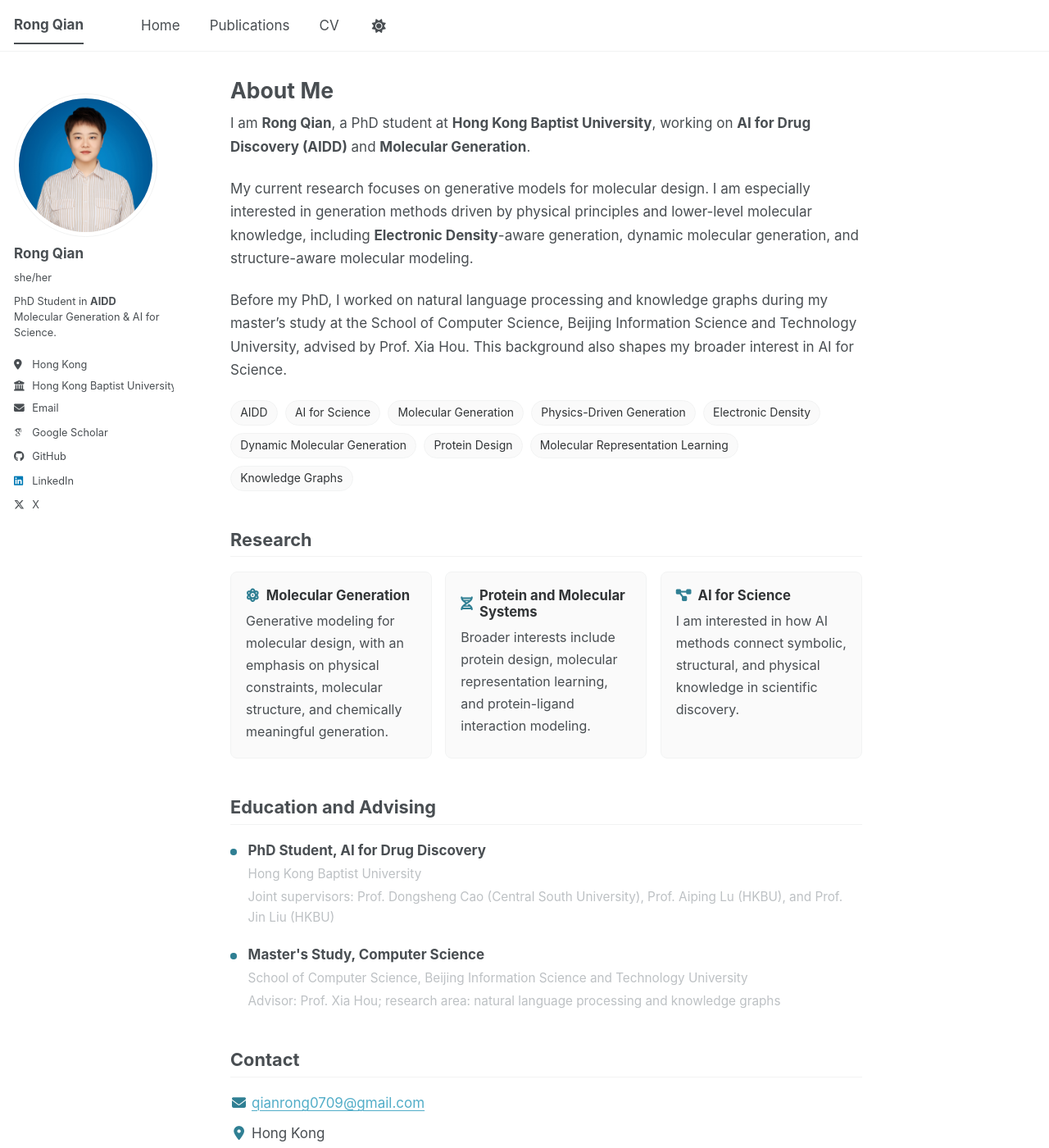
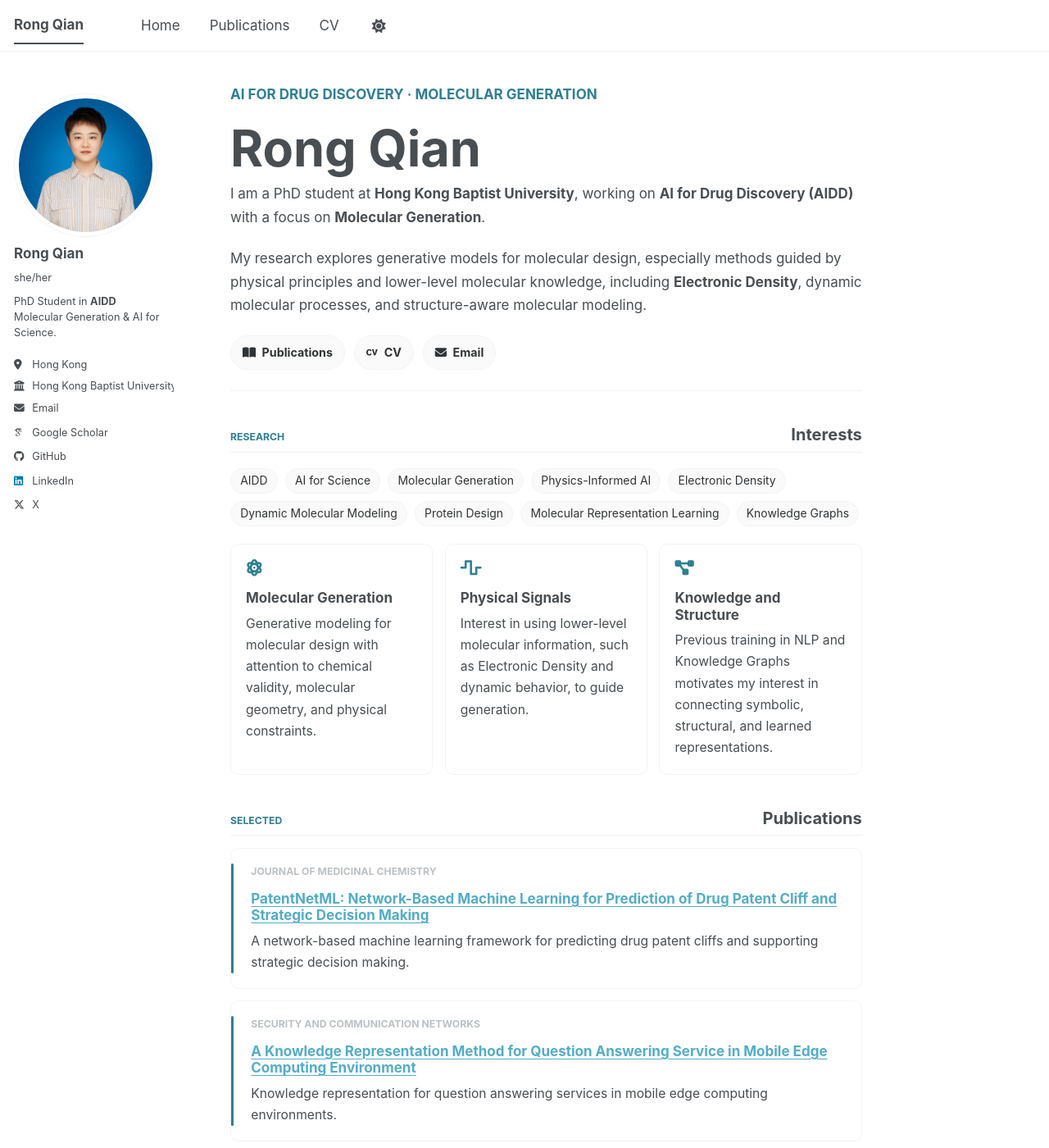
Before and after one commit to qianrong0709/qianrong0709.github.io, a Jekyll site: the page built from _pages/about.md, in a window 1280 px wide and 1400 px high. Shown: the whole window at 82% size. Built offline with Jekyll 4.4.1, drawn with Linux system fonts in a browser that asks for light colours; some web fonts are replaced; a script bundle is joined from its source files by our own code; library files that are not in the unit come from our copies; some of the changed text lies outside the part shown.

Commit message:
Try PRISM-like homepage layout

```diff
--- a/_pages/about.md
+++ b/_pages/about.md
@@ -1,68 +1,96 @@
 ---
 permalink: /
-title: "About Me"
-excerpt: "About Me"
+excerpt: "Rong Qian"
 author_profile: true
 redirect_from:
   - /about/
   - /about.html
 ---
 
-<p class="intro-lede">
-I am <strong>Rong Qian</strong>, a PhD student at <strong>Hong Kong Baptist University</strong>, working on <strong>AI for Drug Discovery (AIDD)</strong> and <strong>Molecular Generation</strong>.
-</p>
+<section class="home-hero">
+  <p class="hero-kicker">AI for Drug Discovery · Molecular Generation</p>
+  <h1>Rong Qian</h1>
+  <p class="intro-lede">
+    I am a PhD student at <strong>Hong Kong Baptist University</strong>, working on <strong>AI for Drug Discovery (AIDD)</strong> with a focus on <strong>Molecular Generation</strong>.
+  </p>
+  <p>
+    My research explores generative models for molecular design, especially methods guided by physical principles and lower-level molecular knowledge, including <strong>Electronic Density</strong>, dynamic molecular processes, and structure-aware molecular modeling.
+  </p>
+  <div class="home-actions">
+    <a href="/publications/" class="pill-link"><i class="fas fa-book-open" aria-hidden="true"></i> Publications</a>
+    <a href="/cv/" class="pill-link"><i class="ai ai-cv" aria-hidden="true"></i> CV</a>
+    <a href="mailto:qianrong0709@gmail.com" class="pill-link"><i class="fas fa-envelope" aria-hidden="true"></i> Email</a>
+  </div>
+</section>
 
-My current research focuses on generative models for molecular design. I am especially interested in generation methods driven by physical principles and lower-level molecular knowledge, including <strong>Electronic Density</strong>-aware generation, dynamic molecular generation, and structure-aware molecular modeling.
+<section class="home-section">
+  <div class="section-heading">
+    <p>Research</p>
+    <h2>Interests</h2>
+  </div>
+  <ul class="research-tags research-tags--large">
+    <li>AIDD</li>
+    <li>AI for Science</li>
+    <li>Molecular Generation</li>
+    <li>Physics-Informed AI</li>
+    <li>Electronic Density</li>
+    <li>Dynamic Molecular Modeling</li>
+    <li>Protein Design</li>
+    <li>Molecular Representation Learning</li>
+    <li>Knowledge Graphs</li>
+  </ul>
 
-Before my PhD, I worked on natural language processing and knowledge graphs during my master's study at the School of Computer Science, Beijing Information Science and Technology University, advised by Prof. Xia Hou. This background also shapes my broader interest in AI for Science.
+  <div class="research-card-grid">
+    <article class="research-card">
+      <i class="fas fa-atom" aria-hidden="true"></i>
+      <h3>Molecular Generation</h3>
+      <p>Generative modeling for molecular design with attention to chemical validity, molecular geometry, and physical constraints.</p>
+    </article>
+    <article class="research-card">
+      <i class="fas fa-wave-square" aria-hidden="true"></i>
+      <h3>Physical Signals</h3>
+      <p>Interest in using lower-level molecular information, such as Electronic Density and dynamic behavior, to guide generation.</p>
+    </article>
+    <article class="research-card">
+      <i class="fas fa-diagram-project" aria-hidden="true"></i>
+      <h3>Knowledge and Structure</h3>
+      <p>Previous training in NLP and Knowledge Graphs motivates my interest in connecting symbolic, structural, and learned representations.</p>
+    </article>
+  </div>
+</section>
 
-<ul class="research-tags">
-  <li>AIDD</li>
-  <li>AI for Science</li>
-  <li>Molecular Generation</li>
-  <li>Physics-Driven Generation</li>
-  <li>Electronic Density</li>
-  <li>Dynamic Molecular Generation</li>
-  <li>Protein Design</li>
-  <li>Molecular Representation Learning</li>
-  <li>Knowledge Graphs</li>
-</ul>
+<section class="home-section">
+  <div class="section-heading">
+    <p>Selected</p>
+    <h2>Publications</h2>
+  </div>
+  <div class="publication-preview-list">
+    {% assign selected_publications = site.publications | sort: "date" | reverse %}
+    {% for post in selected_publications limit: 2 %}
+      <article class="publication-preview">
+        <p class="publication-venue">{{ post.venue }}</p>
+        <h3><a href="{{ post.paperurl | default: post.url }}">{{ post.title }}</a></h3>
+        <p>{{ post.excerpt }}</p>
+      </article>
+    {% endfor %}
+  </div>
+</section>
 
-## Research
-
-<div class="info-grid">
-  <div class="info-panel">
-    <h3><i class="fas fa-atom" aria-hidden="true"></i> Molecular Generation</h3>
-    <p>Generative modeling for molecular design, with an emphasis on physical constraints, molecular structure, and chemically meaningful generation.</p>
+<section class="home-section">
+  <div class="section-heading">
+    <p>Background</p>
+    <h2>Education and Advising</h2>
   </div>
-  <div class="info-panel">
-    <h3><i class="fas fa-dna" aria-hidden="true"></i> Protein and Molecular Systems</h3>
-    <p>Broader interests include protein design, molecular representation learning, and protein-ligand interaction modeling.</p>
-  </div>
-  <div class="info-panel">
-    <h3><i class="fas fa-diagram-project" aria-hidden="true"></i> AI for Science</h3>
-    <p>I am interested in how AI methods connect symbolic, structural, and physical knowledge in scientific discovery.</p>
-  </div>
-</div>
-
-## Education and Advising
-
-<ul class="timeline-list">
-  <li>
-    <strong>PhD Student, AI for Drug Discovery</strong>
-    <span class="meta-line">Hong Kong Baptist University</span>
-    <span class="meta-line">Joint supervisors: Prof. Dongsheng Cao (Central South University), Prof. Aiping Lu (HKBU), and Prof. Jin Liu (HKBU)</span>
-  </li>
-  <li>
-    <strong>Master's Study, Computer Science</strong>
-    <span class="meta-line">School of Computer Science, Beijing Information Science and Technology University</span>
-    <span class="meta-line">Advisor: Prof. Xia Hou; research area: natural language processing and knowledge graphs</span>
-  </li>
-</ul>
-
-## Contact
-
-<ul class="compact-list">
-  <li><i class="fas fa-envelope fa-fw" aria-hidden="true"></i> <a href="mailto:qianrong0709@gmail.com">qianrong0709@gmail.com</a></li>
-  <li><i class="fas fa-location-dot fa-fw" aria-hidden="true"></i> Hong Kong</li>
-</ul>
+  <ul class="timeline-list">
+    <li>
+      <strong>PhD Student, AI for Drug Discovery</strong>
+      <span class="meta-line">Hong Kong Baptist University</span>
+      <span class="meta-line">Joint supervisors: Prof. Dongsheng Cao (Central South University), Prof. Aiping Lu (HKBU), and Prof. Jin Liu (HKBU)</span>
+    </li>
+    <li>
+      <strong>Master's Study, Computer Science</strong>
+      <span class="meta-line">School of Computer Science, Beijing Information Science and Technology University</span>
+      <span class="meta-line">Advisor: Prof. Xia Hou; research area: Natural Language Processing (NLP) and Knowledge Graphs</span>
+    </li>
+  </ul>
+</section>
--- a/_sass/layout/_custom.scss
+++ b/_sass/layout/_custom.scss
@@ -59,6 +59,83 @@ html[data-font-style="soft"] body {
   color: var(--global-text-color);
 }
 
+.home-hero {
+  margin: 0 0 2rem;
+  padding: 0.25rem 0 1.4rem;
+  border-bottom: 1px solid var(--global-border-color);
+}
+
+.home-hero h1 {
+  margin: 0 0 0.65rem;
+  font-size: 3.4rem;
+  line-height: 0.96;
+  letter-spacing: 0;
+}
+
+.hero-kicker {
+  margin: 0 0 0.75rem;
+  color: var(--global-base-color);
+  font-size: 0.78em;
+  font-weight: 700;
+  letter-spacing: 0;
+  text-transform: uppercase;
+}
+
+.home-actions {
+  display: flex;
+  flex-wrap: wrap;
+  gap: 0.6rem;
+  margin-top: 1.25rem;
+}
+
+.pill-link {
+  display: inline-flex;
+  align-items: center;
+  gap: 0.42rem;
+  padding: 0.5rem 0.78rem;
+  border: 1px solid var(--global-border-color);
+  border-radius: 999px;
+  background: var(--global-code-background-color);
+  color: var(--global-code-text-color) !important;
+  font-size: 0.84em;
+  font-weight: 700;
+  text-decoration: none !important;
+}
+
+.pill-link:hover {
+  border-color: var(--global-link-color);
+  color: var(--global-link-color) !important;
+}
+
+.home-section {
+  margin: 2.3rem 0;
+}
+
+.section-heading {
+  display: flex;
+  align-items: baseline;
+  justify-content: space-between;
+  gap: 1rem;
+  margin-bottom: 0.85rem;
+  border-bottom: 1px solid var(--global-border-color);
+}
+
+.section-heading p {
+  margin: 0;
+  color: var(--global-base-color);
+  font-size: 0.72em;
+  font-weight: 700;
+  letter-spacing: 0;
+  text-transform: uppercase;
+}
+
+.page__content .section-heading h2 {
+  margin: 0;
+  padding-bottom: 0.45rem;
+  border-bottom: 0;
+  font-size: 1.18em;
+}
+
 .research-tags {
   display: flex;
   flex-wrap: wrap;
@@ -78,6 +155,76 @@ html[data-font-style="soft"] body {
   font-size: 0.82em;
   line-height: 1.2;
   white-space: nowrap;
+}
+
+.research-tags--large {
+  margin-bottom: 1.15rem;
+}
+
+.research-card-grid {
+  display: grid;
+  grid-template-columns: repeat(auto-fit, minmax(190px, 1fr));
+  gap: 0.8rem;
+}
+
+.research-card,
+.publication-preview {
+  padding: 1rem;
+  border: 1px solid var(--global-border-color);
+  border-radius: 10px;
+  background: var(--global-bg-color);
+}
+
+.research-card i {
+  color: var(--global-base-color);
+  font-size: 1.15rem;
+}
+
+.page__content .research-card h3,
+.page__content .publication-preview h3 {
+  margin: 0.65rem 0 0.45rem;
+  font-size: 1em;
+}
+
+.research-card p,
+.publication-preview p {
+  margin-bottom: 0;
+  font-size: 0.92em;
+}
+
+.publication-preview-list {
+  display: grid;
+  gap: 0.8rem;
+}
+
+.publication-preview {
+  position: relative;
+}
+
+.publication-preview::before {
+  position: absolute;
+  top: 1rem;
+  left: 0;
+  width: 3px;
+  height: calc(100% - 2rem);
+  border-radius: 999px;
+  background: var(--global-base-color);
+  content: "";
+}
+
+.publication-preview h3,
+.publication-preview p {
+  padding-left: 0.35rem;
+}
+
+.publication-venue {
+  margin: 0;
+  padding-left: 0.35rem;
+  color: var(--global-text-color-light);
+  font-size: 0.72em !important;
+  font-weight: 700;
+  letter-spacing: 0;
+  text-transform: uppercase;
 }
 
 .info-grid {
@@ -186,9 +333,16 @@ html[data-font-style="soft"] body {
 html[data-theme="dark"] {
   .research-tags li,
   .info-panel,
+  .pill-link,
+  .research-card,
+  .publication-preview,
   .profile-icons a:hover {
     background: #3d3d3d;
     color: var(--global-text-color);
+  }
+
+  .pill-link {
+    color: var(--global-text-color) !important;
   }
 
   .info-panel h3 {
@@ -205,6 +359,14 @@ html[data-theme="dark"] {
     font-size: 16px;
   }
 
+  .section-heading {
+    display: block;
+  }
+
+  .home-hero h1 {
+    font-size: 2.4rem;
+  }
+
   .research-tags li {
     white-space: normal;
   }
```
